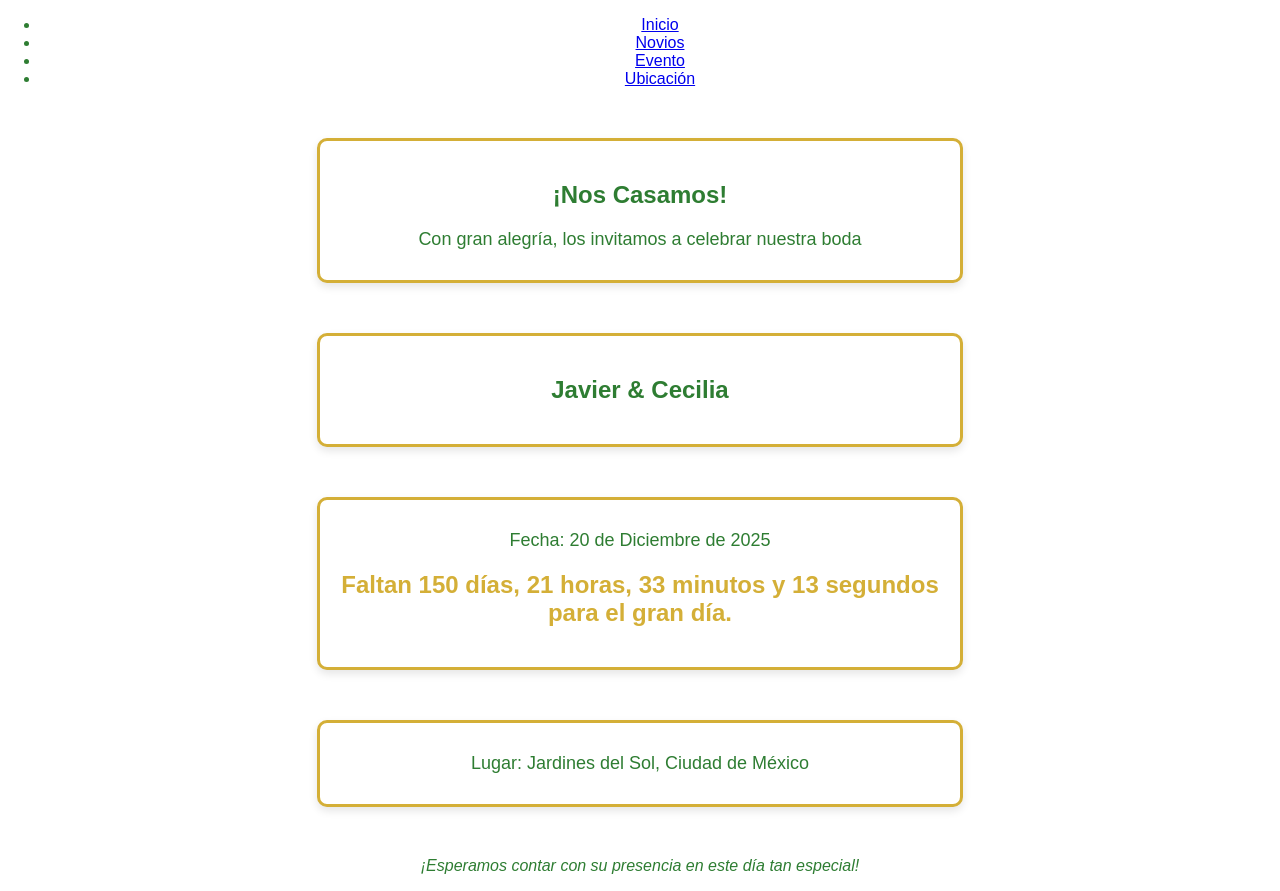
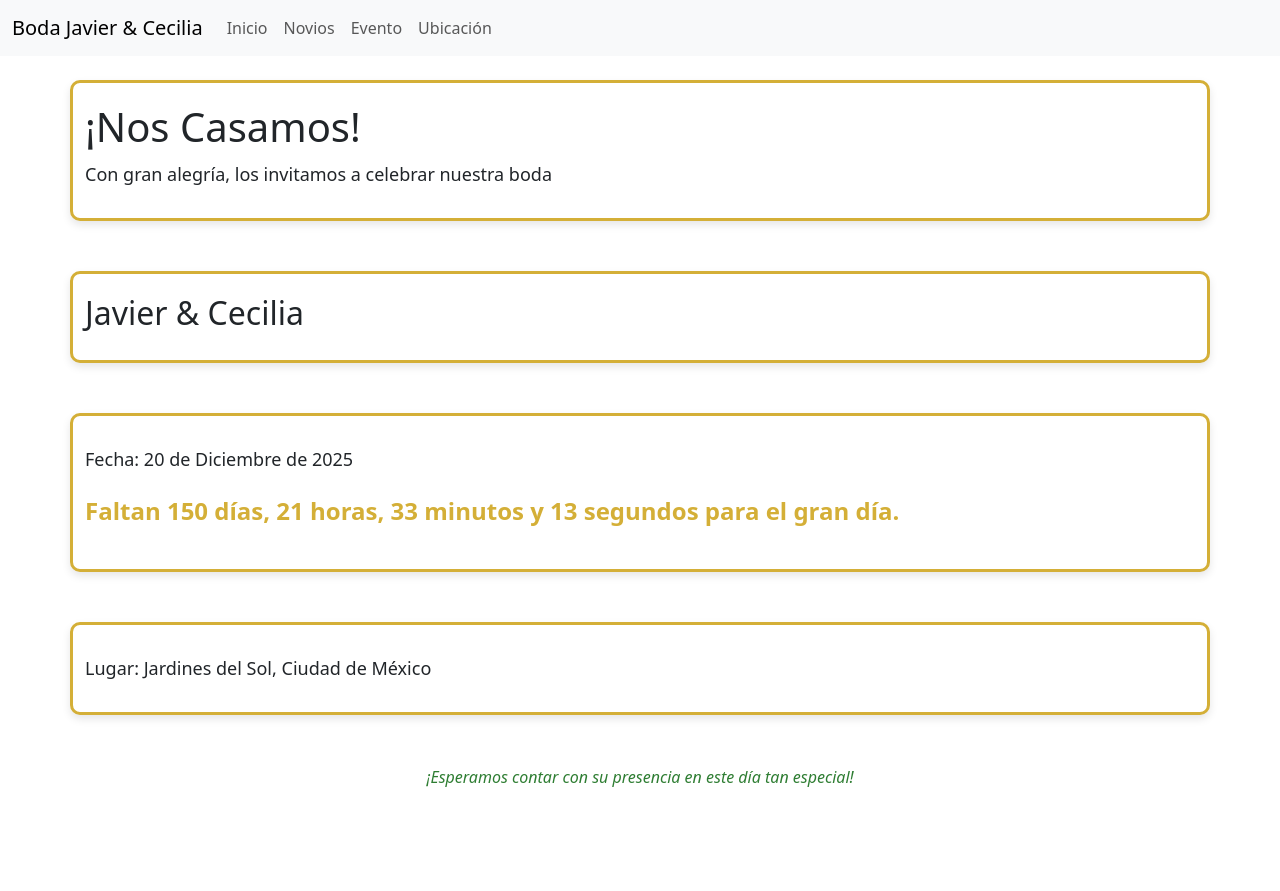
Before and after one commit to PacoJavoMx/javiyceciporsiempre, a plain HTML site: page index.html in a window 1280 px wide. After the commit the page ends 805 px from the top, so only its background shows below. Drawn offline with nearby package versions, Linux system fonts and the light colour scheme.

Commit message:
se actualiza navbar con bootstrap y nombre de novios

```diff
--- a/index.html
+++ b/index.html
@@ -5,39 +5,49 @@
     <meta name="viewport" content="width=device-width, initial-scale=1.0">
     <title>Invitación de Boda</title>
     <link rel="stylesheet" href="styles.css">
+    <link href="https://cdn.jsdelivr.net/npm/bootstrap@5.3.0/dist/css/bootstrap.min.css" rel="stylesheet">
 </head>
 <body>
-    <nav class="navbar">
-        <ul>
-            <li><a href="#inicio">Inicio</a></li>
-            <li><a href="#novios">Novios</a></li>
-            <li><a href="#evento">Evento</a></li>
-            <li><a href="#ubicacion">Ubicación</a></li>
-        </ul>
+    <nav class="navbar navbar-expand-lg navbar-light bg-light">
+        <div class="container-fluid">
+            <a class="navbar-brand" href="#inicio">Boda Javier & Cecilia</a>
+            <button class="navbar-toggler" type="button" data-bs-toggle="collapse" data-bs-target="#navbarNav" aria-controls="navbarNav" aria-expanded="false" aria-label="Toggle navigation">
+                <span class="navbar-toggler-icon"></span>
+            </button>
+            <div class="collapse navbar-collapse" id="navbarNav">
+                <ul class="navbar-nav">
+                    <li class="nav-item"><a class="nav-link" href="#inicio">Inicio</a></li>
+                    <li class="nav-item"><a class="nav-link" href="#novios">Novios</a></li>
+                    <li class="nav-item"><a class="nav-link" href="#evento">Evento</a></li>
+                    <li class="nav-item"><a class="nav-link" href="#ubicacion">Ubicación</a></li>
+                </ul>
+            </div>
+        </div>
     </nav>
 
-    <section id="inicio" class="container">
+    <section id="inicio" class="container mt-4">
         <h1>¡Nos Casamos!</h1>
         <p class="details">Con gran alegría, los invitamos a celebrar nuestra boda</p>
     </section>
 
-    <section id="novios" class="container">
+    <section id="novios" class="container mt-4">
         <h2>Javier & Cecilia</h2>
     </section>
 
-    <section id="evento" class="container">
+    <section id="evento" class="container mt-4">
         <p class="details">Fecha: 20 de Diciembre de 2025</p>
         <p class="countdown" id="countdown"></p>
     </section>
 
-    <section id="ubicacion" class="container">
+    <section id="ubicacion" class="container mt-4">
         <p class="details">Lugar: Jardines del Sol, Ciudad de México</p>
     </section>
 
-    <footer class="footer">
+    <footer class="footer mt-4 text-center">
         <p>¡Esperamos contar con su presencia en este día tan especial!</p>
     </footer>
 
+    <script src="https://cdn.jsdelivr.net/npm/bootstrap@5.3.0/dist/js/bootstrap.bundle.min.js"></script>
     <script src="script.js"></script>
 </body>
 </html>
```
